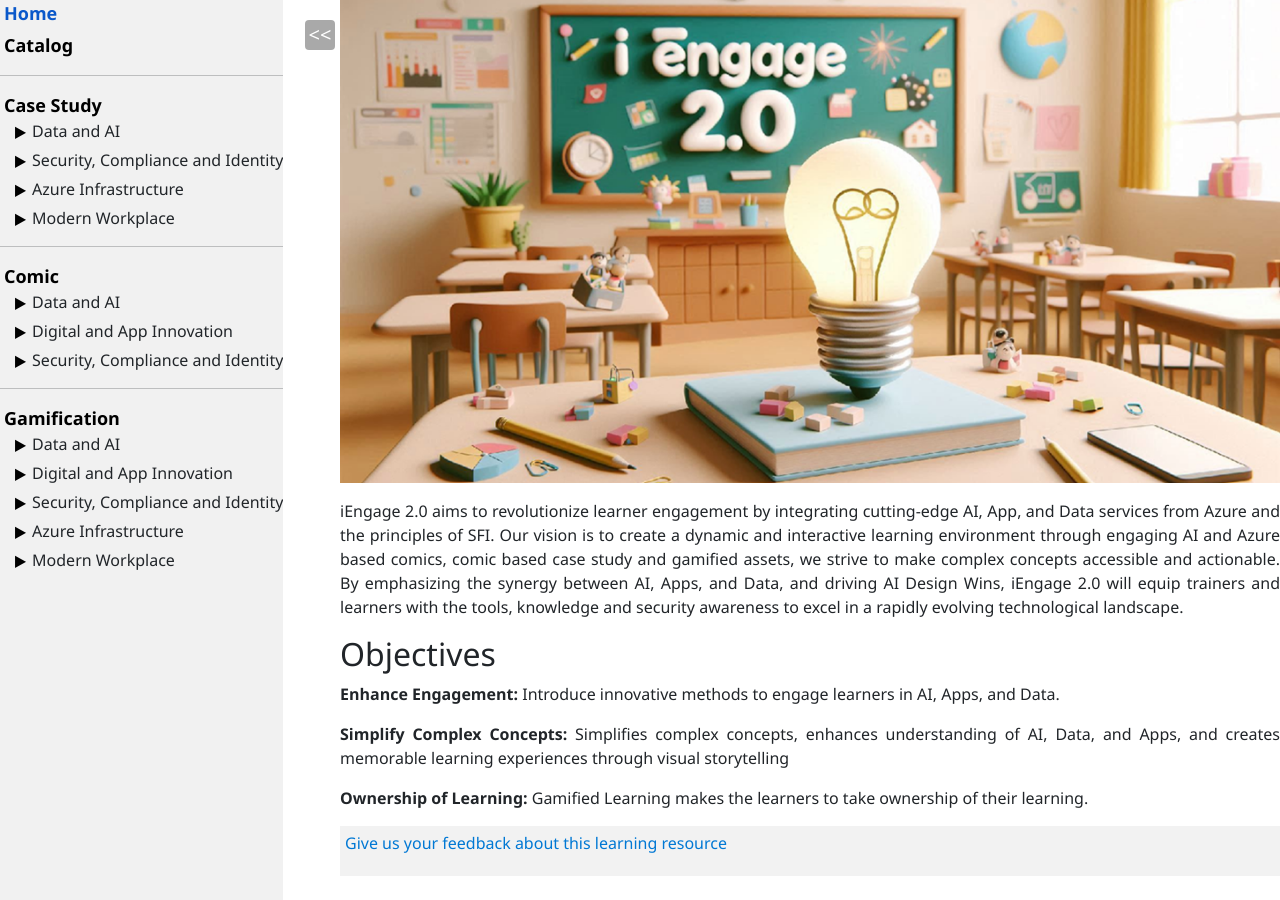
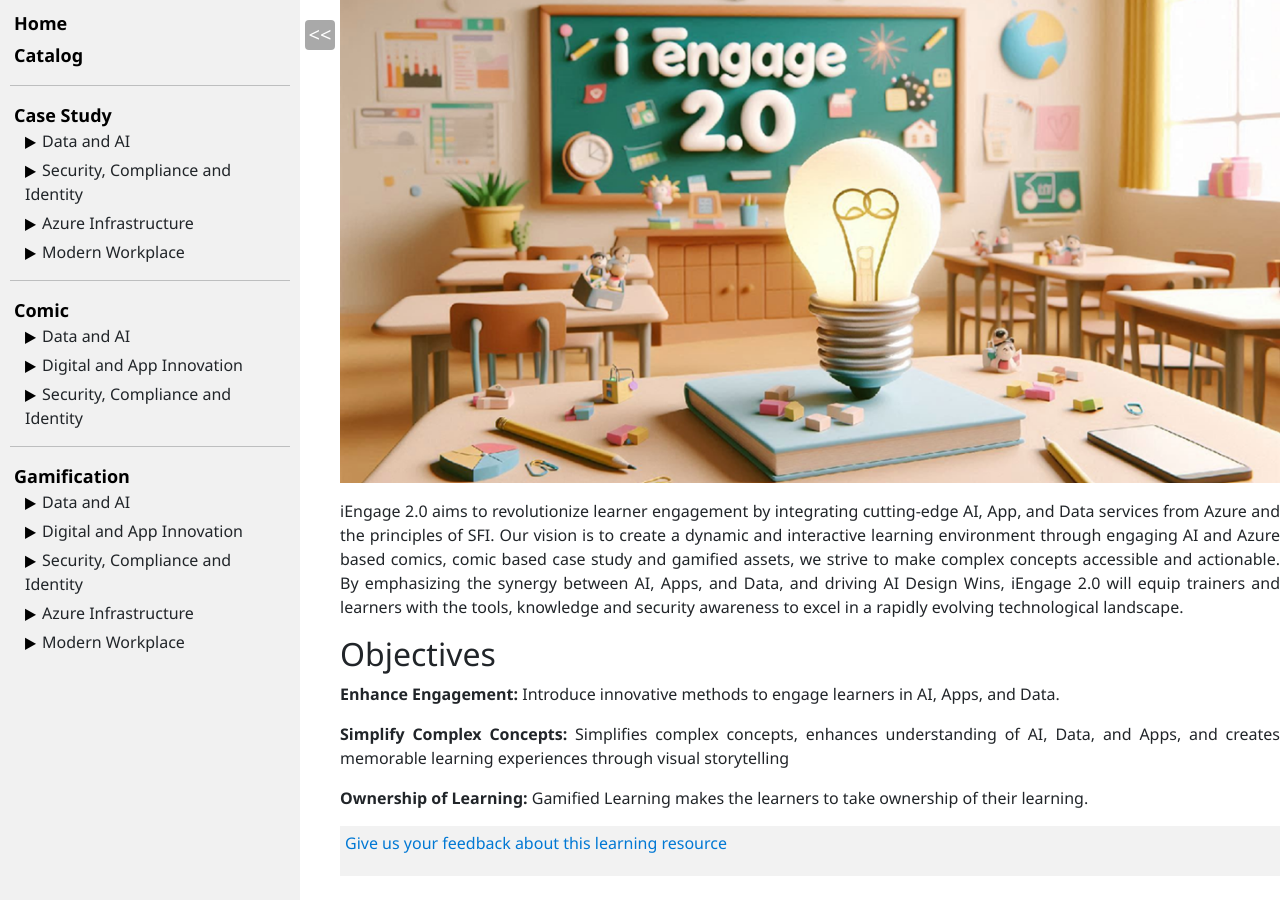
Before and after one commit to ningweinw/iengage, a Jekyll site: the page built from index.markdown, in a window 1280 px wide. Built offline with Jekyll 4.4.1, drawn with Linux system fonts in a browser that asks for light colours.

Commit message:
Update style.css

```diff
--- a/assets/css/style.css
+++ b/assets/css/style.css
@@ -6,9 +6,11 @@
 
 #leftDiv {
     background-color: #f1f1f1;
+    width: 300px;
     height: 100vh;
     position: fixed;
     transition: width 0.3s;
+    padding: 10px;
     overflow: auto;
 }
 #leftDiv.collapsed {
```
